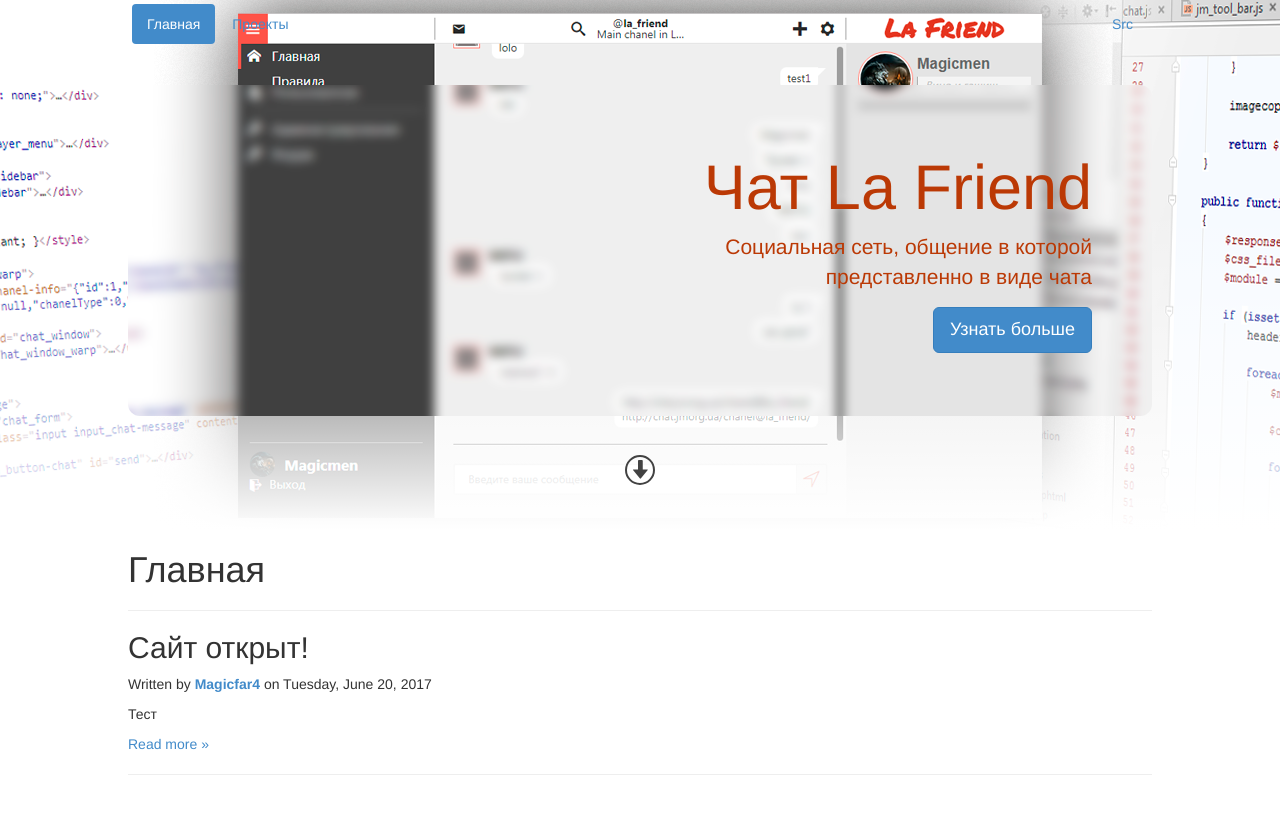
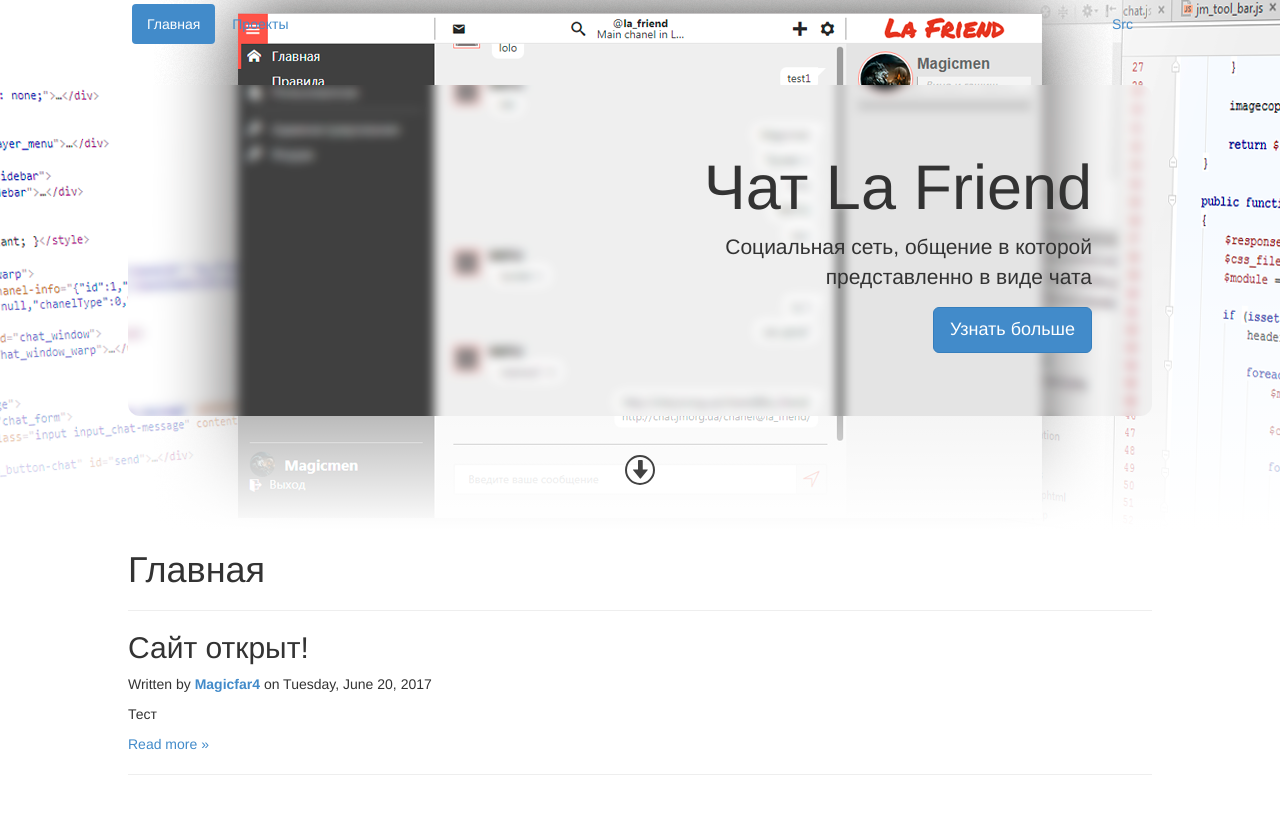
Before and after one commit to jm-organization/jm-organization.github.io, a Jekyll site: the page built from index.html, in a window 1280 px wide and 1400 px high. Shown: the top 814 px of the window. Built offline with Jekyll 4.4.1, drawn with Linux system fonts in a browser that asks for light colours.

Commit message:
Редактирование новости

```diff
--- a/assets/css/main.css
+++ b/assets/css/main.css
@@ -53,7 +53,6 @@ section {
       padding-left: 60px;
       padding-right: 60px;
       background: url("https://jm-organization.github.io/assets/img/blur-picture/header-blur1.png") no-repeat center !important;
-      color: #bb3905 !important;
       border-radius: 12px;
       text-align: right; }
   .jm-header .jm-warp {
--- a/assets/css/main.sass
+++ b/assets/css/main.sass
@@ -62,7 +62,7 @@ section
       padding-left: 60px
       padding-right: 60px
       background: url("https://jm-organization.github.io/assets/img/blur-picture/header-blur1.png") no-repeat center!important
-      color: #bb3905!important
+      //color: #bb3905!important
       border-radius: 12px
       text-align: right
 
```
